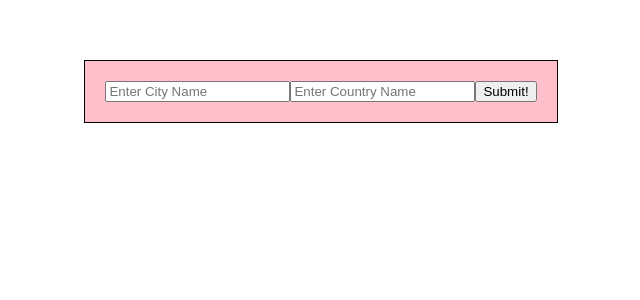
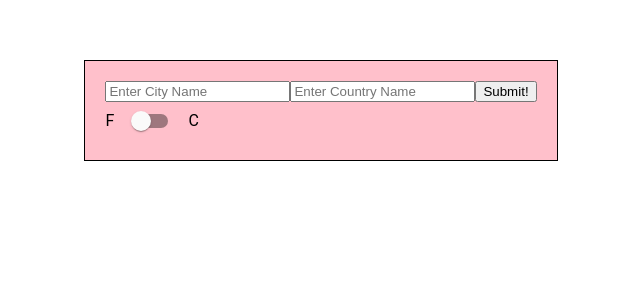
Before and after one commit to AndrewMayes/Weather-App, a React (Create React App) app: page / in a window 1280 px wide. Shown: the top 300 px of the page, without its empty margins (319-959 px from the left). Built offline with nearby package versions, Linux system fonts and the light colour scheme.

Commit message:
adding fahrenheit/celsius toggle

```diff
--- a/src/App.js
+++ b/src/App.js
@@ -10,19 +10,18 @@ export default class App extends Component {
     temperature: [],
     city: undefined,
     country: undefined,
-    error: undefined
+    error: undefined,
+    unit: 'I'
   }
 
-  getWeather = e => {
-    e.preventDefault();
-    const city = e.target.elements.city.value;
-    const country = e.target.elements.country.value;
-    axios.get(`https://api.weatherbit.io/v2.0/forecast/daily?city=${city},${country}&key=${API_KEY}&days=7`)
+  getWeather = (city, country) => {
+    const unit = this.state.unit;
+    axios.get(`https://api.weatherbit.io/v2.0/forecast/daily?city=${city},${country}&key=${API_KEY}&days=7&units=${unit}`)
       .then(res => {
         const data = res.data;
         const days = data.data;
         const temp = [];
-
+        console.log(data)
         days.map(date => (
           temp.push(date.temp)
         ))
@@ -44,13 +43,45 @@ export default class App extends Component {
       })
   }
 
+  convertToF = (celsius) => {
+    return ((celsius * 9/5) + 32);
+  }
+
+  convertToC = (fahrenheit) => {
+    return ((fahrenheit - 32) * (5/9));
+  }
+
+  setConversion = (unit) => {
+    const temp = this.state.temperature;
+    const newTemps = [];
+    let currentUnit = '';
+
+    if (unit) {
+      temp.map(day => (
+        newTemps.push(this.convertToF(day).toFixed(1))
+      ))
+    } else {
+      temp.map(day => (
+        newTemps.push(this.convertToC(day).toFixed(1))
+      ))
+    }
+
+    unit ? (currentUnit = 'I') : (currentUnit = 'M')
+
+    this.setState({
+      temperature: [...newTemps],
+      unit: currentUnit
+    })
+  }
+
   render() {
     return (
       <>
         <div className="form">
-          <Form getWeather={this.getWeather}/>
+          <Form getWeather={this.getWeather} setConversion={this.setConversion}/>
         </div>
-        {this.state.city && <WeatherCard temp={this.state.temperature} city={this.state.city} country={this.state.country} />}
+        {this.state.error === '' && <p>{this.state.city}, {this.state.country}</p>}
+        {this.state.error === '' ? <WeatherCard temp={this.state.temperature} city={this.state.city} country={this.state.country} /> : <p>{this.state.error}</p>}
       </>
     )
   }
--- a/src/components/Form.js
+++ b/src/components/Form.js
@@ -1,16 +1,20 @@
-import React, { Component } from 'react'
+import React, { Component } from 'react';
+import FormGroup from '@material-ui/core/FormGroup';
+import Switch from '@material-ui/core/Switch';
+import Grid from '@material-ui/core/Grid';
+import Typography from '@material-ui/core/Typography';
 
 export default class Form extends Component {
 
   state = {
     city: '',
     country: '',
-    unit: ''
+    unit: false
   }
 
   onSubmit = e => {
     e.preventDefault();
-
+    this.props.getWeather(this.state.city, this.state.country);
   }
 
   onChange = e => {
@@ -19,13 +23,70 @@ export default class Form extends Component {
     })
   }
 
+  handleChange = name => event => {
+    this.props.setConversion(this.state.unit);
+    this.setState({
+      [name]: event.target.checked
+    });
+  };
+
   render() {
     return (
-      <form onSubmit={this.props.getWeather}>
+      <>
+      <form onSubmit={this.onSubmit}>
         <input type="text" name="city" value={this.state.city} onChange={this.onChange} placeholder="Enter City Name"/>
         <input type="text" name="country" value={this.state.country} onChange={this.onChange} placeholder="Enter Country Name"/>
         <button>Submit!</button>
       </form>
+      <FormGroup>
+          <Typography component="div">
+            <Grid  container alignItems="center" spacing={1}>
+              <Grid item>F</Grid>
+              <Grid item>
+              <Switch
+                value="unit"
+                onChange={this.handleChange('unit')}
+                inputProps={{ 'aria-label': 'secondary checkbox' }}
+              />
+              </Grid>
+              <Grid item>C</Grid>
+            </Grid>
+          </Typography>
+        </FormGroup>
+      </>
     )
   }
 }
+
+
+
+
+/*
+export default function CustomizedSwitches() {
+  const [state, setState] = React.useState({
+    checkedC: true
+  });
+
+  const handleChange = name => event => {
+    setState({ ...state, [name]: event.target.checked });
+  };
+
+  return (
+    <FormGroup>
+      <Typography component="div">
+        <Grid component="label" container alignItems="center" spacing={1}>
+          <Grid item>Off</Grid>
+          <Grid item>
+            <Switch
+              checked={state.checkedC}
+              onChange={handleChange('checkedC')}
+              value="checkedC"
+            />
+          </Grid>
+          <Grid item>On</Grid>
+        </Grid>
+      </Typography>
+    </FormGroup>
+  );
+}
+*/
```
